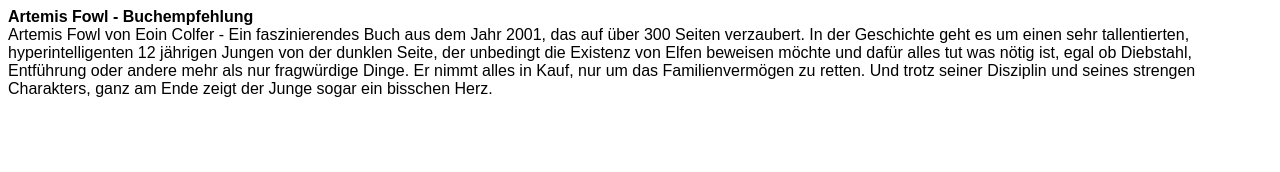
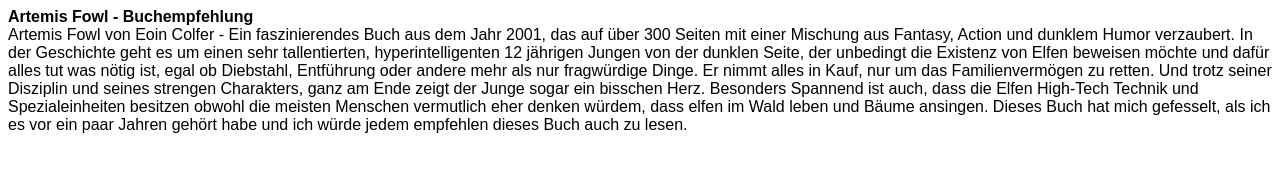
Before and after one commit to devwithoutcod1ng/Artemis-Fowl---Buchempfehlung, a plain HTML site: page index.html in a window 1280 px wide. Drawn offline with Linux system fonts and the light colour scheme.

Commit message:
Update index.html

```diff
--- a/index.html
+++ b/index.html
@@ -17,7 +17,7 @@
 
   <div class="bold">Artemis Fowl - Buchempfehlung</div>
   <div>
-    Artemis Fowl von Eoin Colfer - Ein faszinierendes Buch aus dem Jahr 2001, das auf über 300 Seiten verzaubert. In der Geschichte geht es um einen sehr tallentierten, hyperintelligenten 12 jährigen Jungen von der dunklen Seite, der unbedingt die Existenz von Elfen beweisen möchte und dafür alles tut was nötig ist, egal ob Diebstahl, Entführung oder andere mehr als nur fragwürdige Dinge. Er nimmt alles in Kauf, nur um das Familienvermögen zu retten. Und trotz seiner Disziplin und seines strengen Charakters, ganz am Ende zeigt der Junge sogar ein bisschen Herz.
+    Artemis Fowl von Eoin Colfer - Ein faszinierendes Buch aus dem Jahr 2001, das auf über 300 Seiten mit einer Mischung aus Fantasy, Action und dunklem Humor verzaubert. In der Geschichte geht es um einen sehr tallentierten, hyperintelligenten 12 jährigen Jungen von der dunklen Seite, der unbedingt die Existenz von Elfen beweisen möchte und dafür alles tut was nötig ist, egal ob Diebstahl, Entführung oder andere mehr als nur fragwürdige Dinge. Er nimmt alles in Kauf, nur um das Familienvermögen zu retten. Und trotz seiner Disziplin und seines strengen Charakters, ganz am Ende zeigt der Junge sogar ein bisschen Herz. Besonders Spannend ist auch, dass die Elfen High-Tech Technik und Spezialeinheiten besitzen obwohl die meisten Menschen vermutlich eher denken würdem, dass elfen im Wald leben und Bäume ansingen. Dieses Buch hat mich gefesselt, als ich es vor ein paar Jahren gehört habe und ich würde jedem empfehlen dieses Buch auch zu lesen.
   </div>
 
 </body>
```
